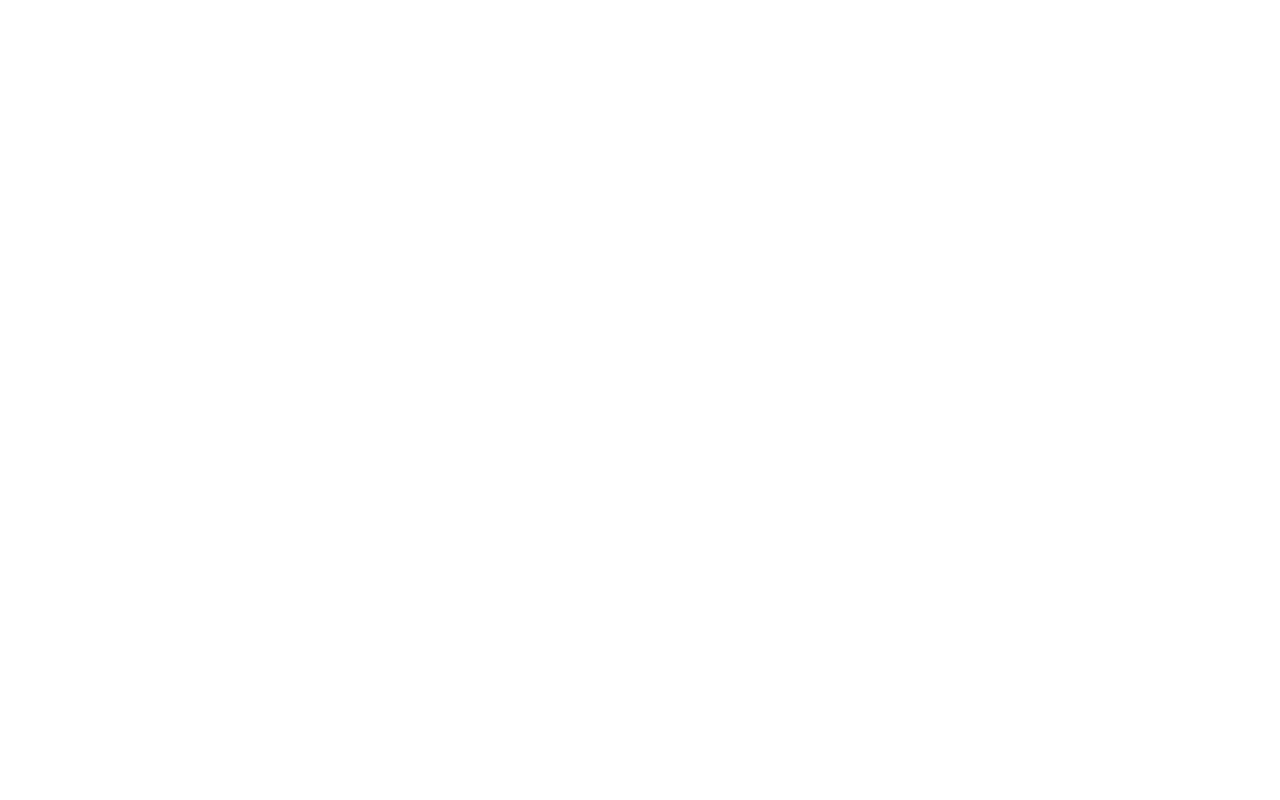
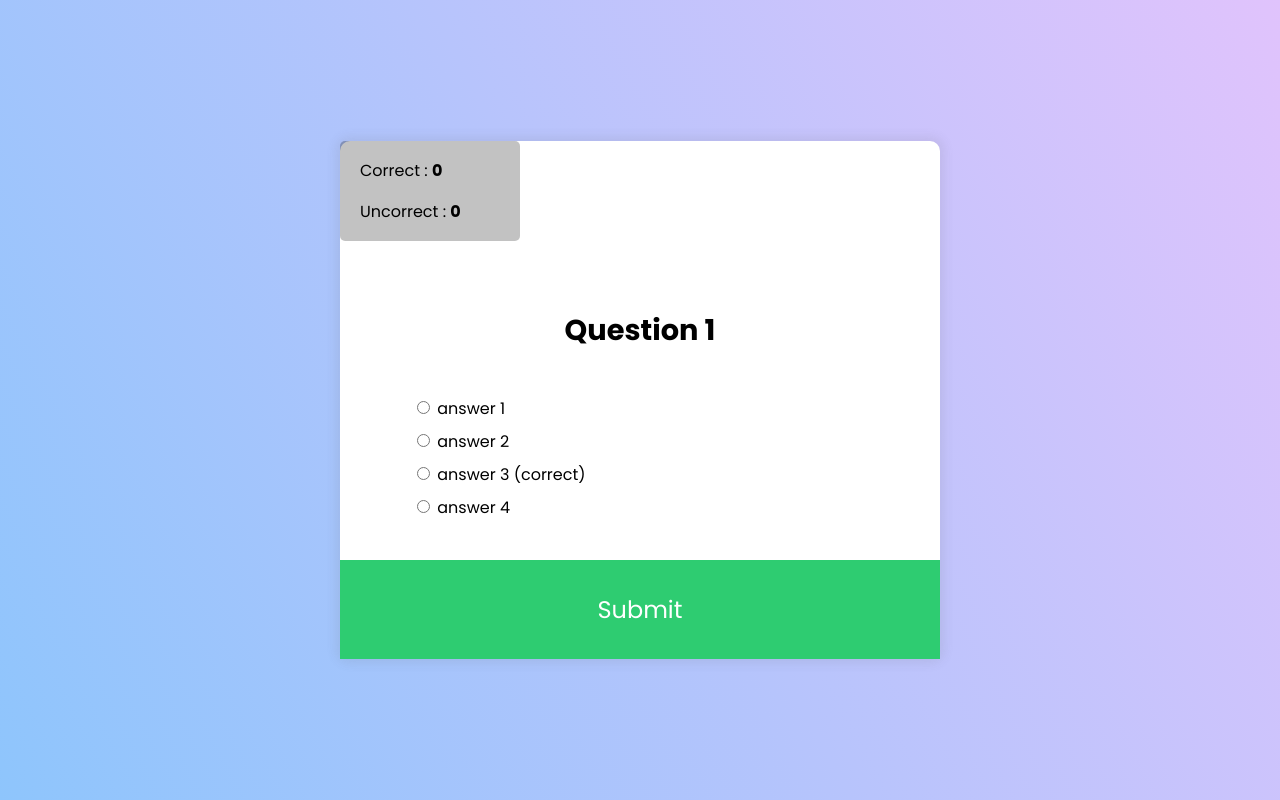
Before and after one commit to EladlyDev/JS-10-Projects, a plain HTML site: page Quiz App/index.html in a window 1280 px wide. Drawn offline with Linux system fonts and the light colour scheme.

Commit message:
second app down

```diff
--- a/Quiz App/index.html
+++ b/Quiz App/index.html
@@ -9,6 +9,39 @@
     <script src="script.js" defer></script>
 </head>
 <body>
+    <div class="quiz-container">
+        <div class="result">
+            <p class="correct">Correct : <span>0</span> </p>
+            <p class="uncorrect">Uncorrect : <span>0</span></p>
+        </div>
+        <div class="final-result">
+            <h1 class = 'result-h1'>Your Result's</h1>
+                <center><b><p data-final-result>0</p></b></center>
+        </div>
+        <div class="quiz-header">
+                <h2 data-question class="question">Question text</h2>
+                <p class="warrning"></p>
 
+            <ul>
+                <li>
+                    <input  type="radio" id="a" name="answer">
+                    <label data-answer for="a">Question</label>
+                </li>
+                <li>
+                    <input  type="radio" id="b" name="answer">
+                    <label data-answer for="b">Question</label>
+                </li>
+                <li>
+                    <input  type="radio" id="c" name="answer">
+                    <label data-answer for="c">Question</label>
+                </li>
+                <li>
+                    <input  type="radio" id="d" name="answer">
+                    <label data-answer for="d">Question</label>
+                </li>
+            </ul>
+        </div>
+        <button data-submit="">Submit</button>
+    </div>
 </body>
 </html>
--- /dev/null
+++ b/Quiz App/quizData.json
@@ -0,0 +1,51 @@
+[
+    {
+        "question": "Question 1",
+        "answers": {
+            "a" : "answer 1",
+            "b" : "answer 2",
+            "c" : "answer 3 (correct)",
+            "d" : "answer 4"
+        },
+        "correct" : "c"
+    },
+    {
+        "question": "Question 2",
+        "answers": {
+            "a" : "answer 1 (correct)",
+            "b" : "answer 2",
+            "c" : "answer 3",
+            "d" : "answer 4"
+        },
+        "correct" : "a"
+    },
+    {
+        "question": "Question 3",
+        "answers": {
+            "a" : "answer 1",
+            "b" : "answer 2",
+            "c" : "answer 3",
+            "d" : "answer 4 (correct)"
+        },
+        "correct" : "d"
+    },
+    {
+        "question": "Question 4",
+        "answers": {
+            "a" : "answer 1 (correct)",
+            "b" : "answer 2",
+            "c" : "answer 3",
+            "d" : "answer 4"
+        },
+        "correct" : "a"
+    },
+    {"question": "Question 5",
+    "answers": {
+        "a" : "answer 1",
+        "b" : "answer 2 (correct)",
+        "c" : "answer 3",
+        "d" : "answer 4"
+    },
+        "correct" : "b"
+    }
+]
--- a/Quiz App/script.js
+++ b/Quiz App/script.js
@@ -0,0 +1,117 @@
+//Getting data from server
+const requestData = new XMLHttpRequest();
+requestData.open("GET", "quizData.json");
+requestData.responseType = 'json';
+requestData.send()
+requestData.onload = function(){
+    if(this.readyState == 4 && this.status == 200){
+        let quizData = this.response;
+        showQuiz(quizData)
+    }
+}
+
+//Elements Refrences
+const answerTextElemnts = document.querySelectorAll("[data-answer]");
+const questionTextElemnt = document.querySelector("[data-question]");
+const submitBtn = document.querySelector("[data-submit]")
+const correctTextElement = document.querySelector('.correct')
+const uncorrectTextElement = document.querySelector('.uncorrect')
+const warrningTextElement = document.querySelector('.warrning')
+const finalResult = document.querySelector('[data-final-result]')
+const finalResultParent = document.querySelector('.final-result')
+let chosenAnswer = document.querySelector('input[type=radio]:checked');
+
+
+//Element for current quiz
+let current = 0;
+let result = 0;
+let correct = 0;
+let uncorrect = 0;
+let quizData;
+
+//Show quizes after getting it
+function showQuiz(quizData2){
+    chosenAnswer ? chosenAnswer.checked = false : null
+    quizData = quizData2;
+    //current question
+    let currentQuestion = quizData[current];
+    //show question
+    questionTextElemnt.innerText = currentQuestion.question;
+    //show answers
+    answerTextElemnts.forEach((element)=>{
+        //getting answers ID
+        let answerId = element.getAttribute('for');
+        //showing answers
+        element.innerText = currentQuestion.answers[answerId]
+    })
+}
+
+//customize the submit button change questions and show results and getting final resuls
+submitBtn.addEventListener('click', function(){
+    warrningTextElement.innerText = ''
+    //getting checked answer for checking if there is or not and on that change the question
+    chosenAnswer = document.querySelector('input[type=radio]:checked');
+    //if there is checked answer
+    if(chosenAnswer){
+        //if there is more questions
+        if(current < quizData.length ){
+            checkAnswer(chosenAnswer);
+            showQuiz(quizData)
+            chosenAnswer.checked = false;
+        }else{
+            //TODO: show final result
+            questionTextElemnt.style.display = "none";
+            correctTextElement.parentNode.style.display = 'none';
+            answerTextElemnts[0].parentNode.parentNode.style.display = 'none';
+            warrningTextElement.innerText = ''
+
+            // show final result
+            finalResult.innerText = result;
+            result > 0 ? finalResult.style.color = 'green': finalResult.style.color = 'red' ;
+            finalResultParent.style.display = "block";
+            //customize retry
+            submitBtn.innerText = 'Retry';
+            submitBtn.onclick = ()=>{
+                location.reload()
+                // current = 0;
+                // result = 0;
+                // correct = 0;
+                // uncorrect = 0;
+
+                // questionTextElemnt.style.display = "block";
+                // correctTextElement.parentNode.style.display = 'block';
+                // answerTextElemnts[0].parentNode.parentNode.style.display = 'block';
+                // submitBtn.innerText = 'Submit';
+                // correctTextElement.firstElementChild.innerText = correct;
+                // uncorrectTextElement.firstElementChild.innerText = uncorrect;
+                // finalResultParent.style.display = "none";
+                // warrningTextElement.style.display = 'none'
+
+                // showQuiz(quizData)
+            }
+        }
+
+    }else {
+        warrningTextElement.innerText = 'Choose an answer please'
+    }
+
+})
+
+//customize the answer and check if it correct or not
+// we'll see if the chosen answer id equals to the correct id
+function checkAnswer(chosenAnswer, done){
+    let correctAnswer = quizData[current].correct;
+    let chosenAnswerId = chosenAnswer.id;
+    if(correctAnswer == chosenAnswerId){
+        result++;
+        correct++;
+        correctTextElement.firstElementChild.innerText = correct;
+        // alert(`correct`)
+    }else{
+        result--;
+        uncorrect++;
+        uncorrectTextElement.firstElementChild.innerText = uncorrect;
+        // alert(`uncorrect`)
+    }
+    current++
+}
--- a/Quiz App/style.css
+++ b/Quiz App/style.css
@@ -3,3 +3,80 @@
 *{
     box-sizing: border-box;
 }
+
+body {
+    background-color: #8EC5FC;
+    background-image: linear-gradient(62deg, #8EC5FC 0%, #E0C3FC 100%);
+    font-family: "Poppins", sans-serif;
+    margin: 0;
+    min-height: 100vh;
+    display: flex;
+    align-items: center;
+    justify-content: center;
+}
+
+.quiz-container {
+    background: white;
+    border-radius: 10px;
+    box-shadow: 0 0 10px 5px rgba(100, 100, 100, 0.1);
+    width: 600px;
+    max-width: 100%;
+}
+
+.quiz-header {
+    padding: 1.5rem 4rem;
+}
+
+.question {
+    text-align: center;
+    font-size: 1.8rem;
+    padding: 20px;
+}
+
+ul {
+    list-style-type: none;
+    padding: 0;
+}
+
+ul li {
+    margin: .5rem;
+}
+ul li label {
+    cursor: pointer;
+}
+button {
+    background-color: #2ecc71;
+    display: block;
+    width: 100%;
+    color: white;
+    padding: 2rem;
+    border: none;
+    font-size: 1.5rem;
+    font-family: inherit;
+}
+
+button:hover {
+    background-color: #29b161 ;
+    cursor: pointer;
+}
+
+.result {
+    max-width: 30%;
+    margin: 0;
+    padding: 1px 20px;
+    border-radius: 5px;
+    background-color: rgba(0, 0, 0, 0.24);
+}
+
+.result span {
+    font-weight: bold;
+}
+
+.warrning {
+    color : #c0392b;
+}
+
+.final-result {
+    display: none;
+    padding: 30px;
+}
```
Also changed, not shown: Quiz App/script1.js (added, +51 -0 lines), Quiz App/script2.js (added, +48 -0 lines).
